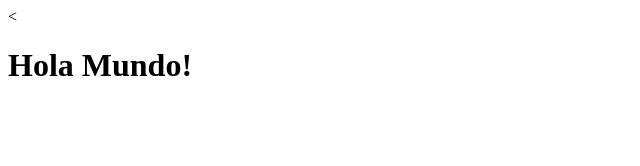
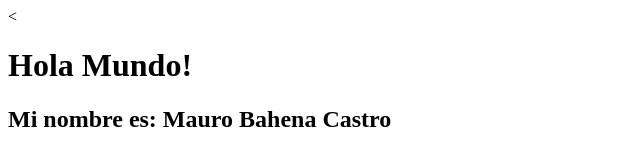
Before and after one commit to sethutez/holamundo, a plain HTML site: page index.html in a window 1280 px wide. Shown: the whole page, without its empty margins (0-640 px from the left). Drawn offline with Linux system fonts and the light colour scheme.

```diff
--- a/index.html
+++ b/index.html
@@ -8,5 +8,6 @@
 </head>
 <body>
 	<h1>Hola Mundo!</h1>
+	<h2>Mi nombre es: Mauro Bahena Castro</h2>
 </body>
 </html>
```
